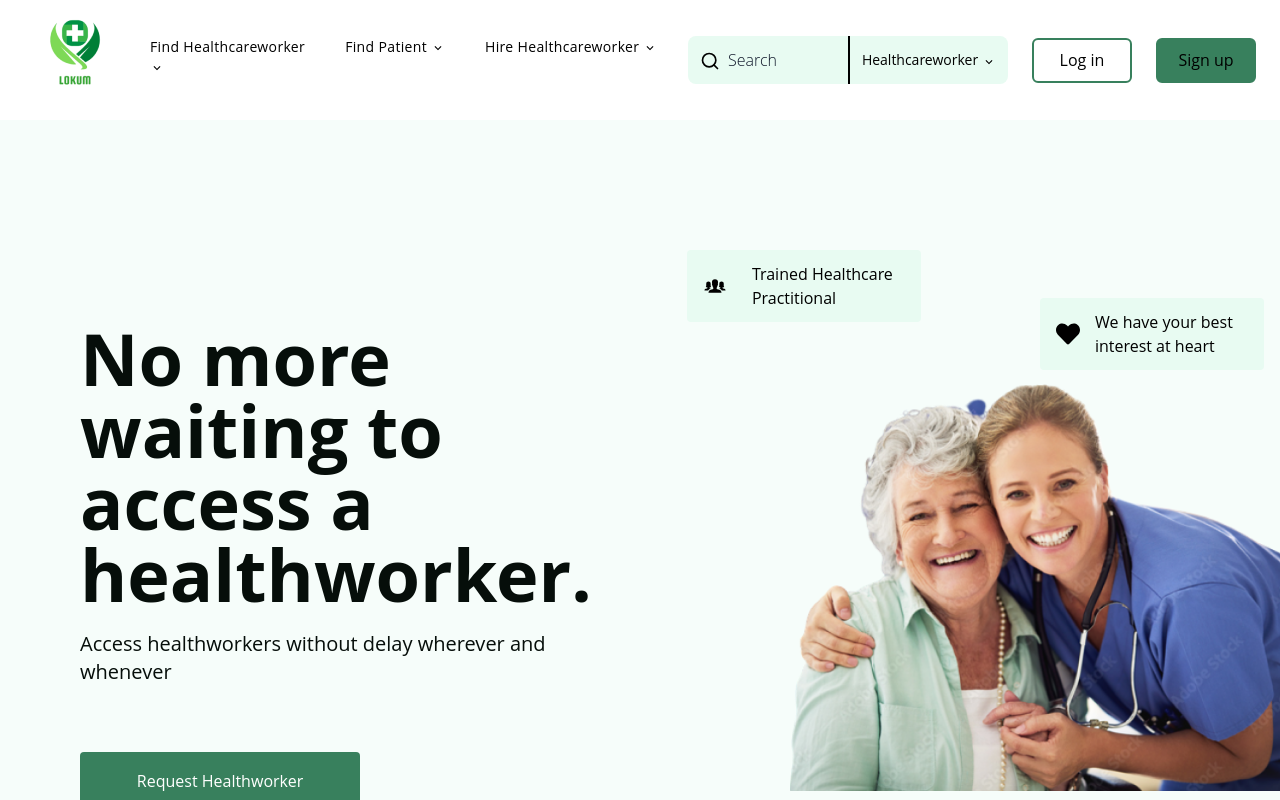
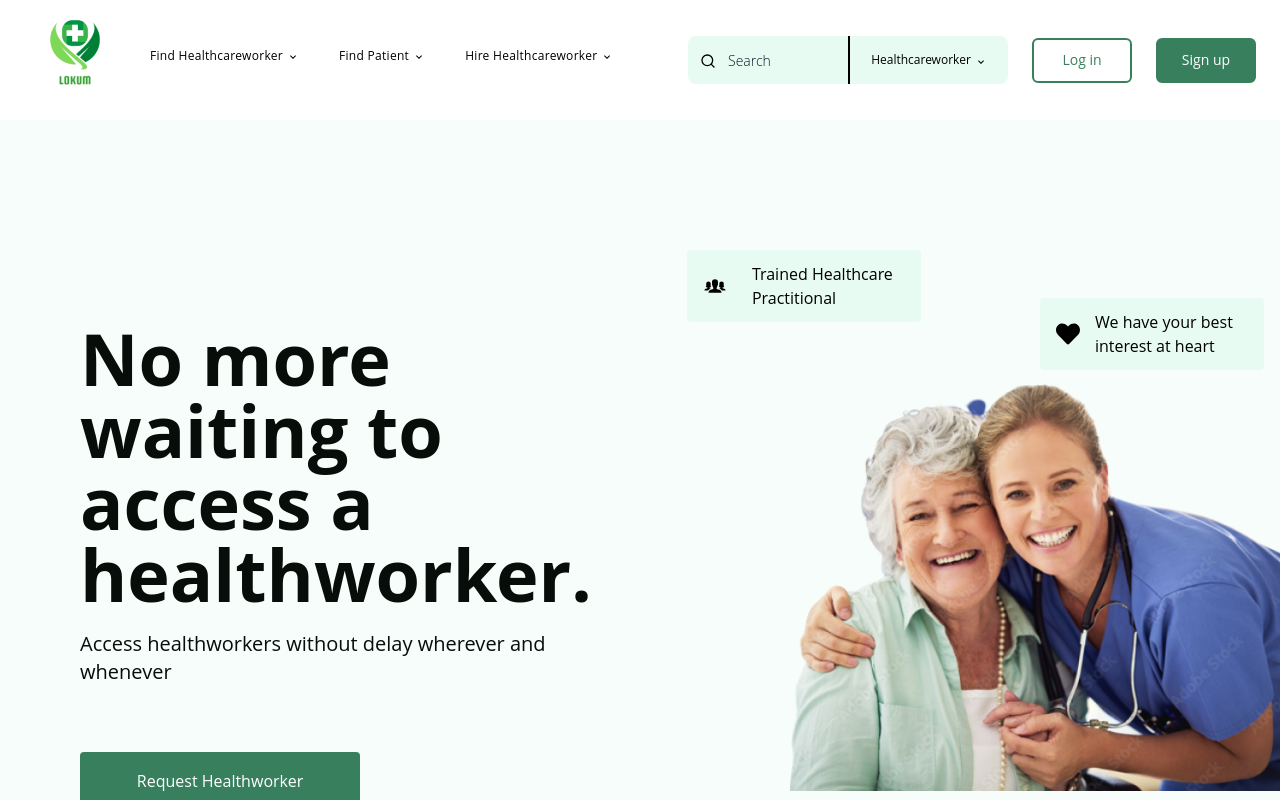
Before and after one commit to WinifredOgbeiwi/Lokum-HeathCare-Service, a React (Create React App) app: page / in a window 1280 px wide. Shown: the top 800 px of the page. Built offline with nearby package versions, Linux system fonts and the light colour scheme.

Commit message:
responsiveness

```diff
--- a/src/components/HireMe/HireSection.jsx
+++ b/src/components/HireMe/HireSection.jsx
@@ -5,7 +5,7 @@ function HireSection() {
   return (
     <section >
       <div className='mt-28 lg:text-left'>
-        <h2 className='font-bold  text-4xl xl:text-6xl mb-3 w-[450px] xl:w-[820px]'>Your healthfacility can serve patients effeciently without breaking the bank </h2>
+        <h2 className='font-bold leading-tight text-4xl xl:text-6xl mb-3 w-[450px] md:w-[45rem]'>Your healthfacility can serve patients effeciently without breaking the bank </h2>
       <p className='text-base'>Hire healthworkers for your business and pay them per hour.</p>
       </div>
       <div className='flex flex-col lg:flex-row justify-between mt-12 lg:mt-16 items-center'>
--- a/src/components/NavBar.jsx
+++ b/src/components/NavBar.jsx
@@ -11,12 +11,12 @@ function NavBar() {
       <nav className='flex justify-between items-center shadow-2xl h-[120px] pr-6'>
         <div className='flex items-center'>
           <img src={Logo} alt="" />
-          <ul className='hidden lg:flex gap-10 text-sm tracking-wide '>
+          <ul className='hidden lg:flex gap-10 text-[12px] tracking-wide '>
 
             <div>
               <li className=' flex gap-1 mb-2 cursor-pointer' >
-                <a href="/">Find Healthcareworker
-                <MdKeyboardArrowDown className='mt-1' /></a> </li>
+                Find Healthcareworker
+                <MdKeyboardArrowDown className='mt-1' /></li>
             </div>
             <li className='flex gap-1 cursor-pointer'>
               Find Patient
@@ -29,16 +29,16 @@ function NavBar() {
           </ul>
         </div>
 
-        <div className='hidden xl:flex items-center gap-6 '>
+        <div className='hidden xl:flex items-center gap-6 text-sm'>
           <div className='flex flex-row text-sm md:text-base relative  overflow-hidden rounded-lg'>
-            <FiSearch className=' text-xl absolute top-[15px] left-3' />
-            <input type="text" placeholder='Search' className='w-[12rem] md:w-[25rem] lg:w-[10rem] h-12  font-light  px-10 text-start bg-[#E8FBF2] text-black placeholder-slate-900' />
+            <FiSearch className=' text-md absolute top-[17px] left-3' />
+            <input type="text" placeholder='Search' className='w-[12rem] md:w-[25rem] lg:w-[10rem] h-12  font-light  px-10 text-start bg-[#E8FBF2] text-black placeholder-slate-900 placeholder:text-sm' />
             <div className='border-l-2 border-black bg-[#E8FBF2]
-        w-[5rem] md:w-[10rem] h-12 flex items-center justify-center text-sm gap-1 text-black' >Healthcareworker <MdKeyboardArrowDown className='mt-1' /></div>
+        w-[5rem] md:w-[10rem] h-12 flex items-center justify-center text-xs gap-1 text-black' >Healthcareworker <MdKeyboardArrowDown className='mt-1' /></div>
           </div>
 
-          <button className='w-[100px] h-[45px] rounded-md border-2 border-[#38805D]'>Log in</button>
-          <button className='w-[100px] h-[45px] bg-[#38805D] rounded-md border-2 border-[#38805D]'>Sign up</button>
+          <button className='w-[100px] h-[45px] rounded-md border-2 border-[#38805D] text-[#38805D]'>Log in</button>
+          <button className='w-[100px] h-[45px] bg-[#38805D] rounded-md border-2 border-[#38805D] text-white'>Sign up</button>
         </div>
 
         <div
--- a/src/components/article/ArticleSection.jsx
+++ b/src/components/article/ArticleSection.jsx
@@ -24,7 +24,7 @@ function ArticleSection() {
     )
   })
   return (
-    <section>
+    <section className='mt-10'>
       <Headings text='Daily curated articles for your healthcare' />
       <div className='flex flex-col xl:flex-row xl:items-center items-start mt-16'>
         <div>
```
